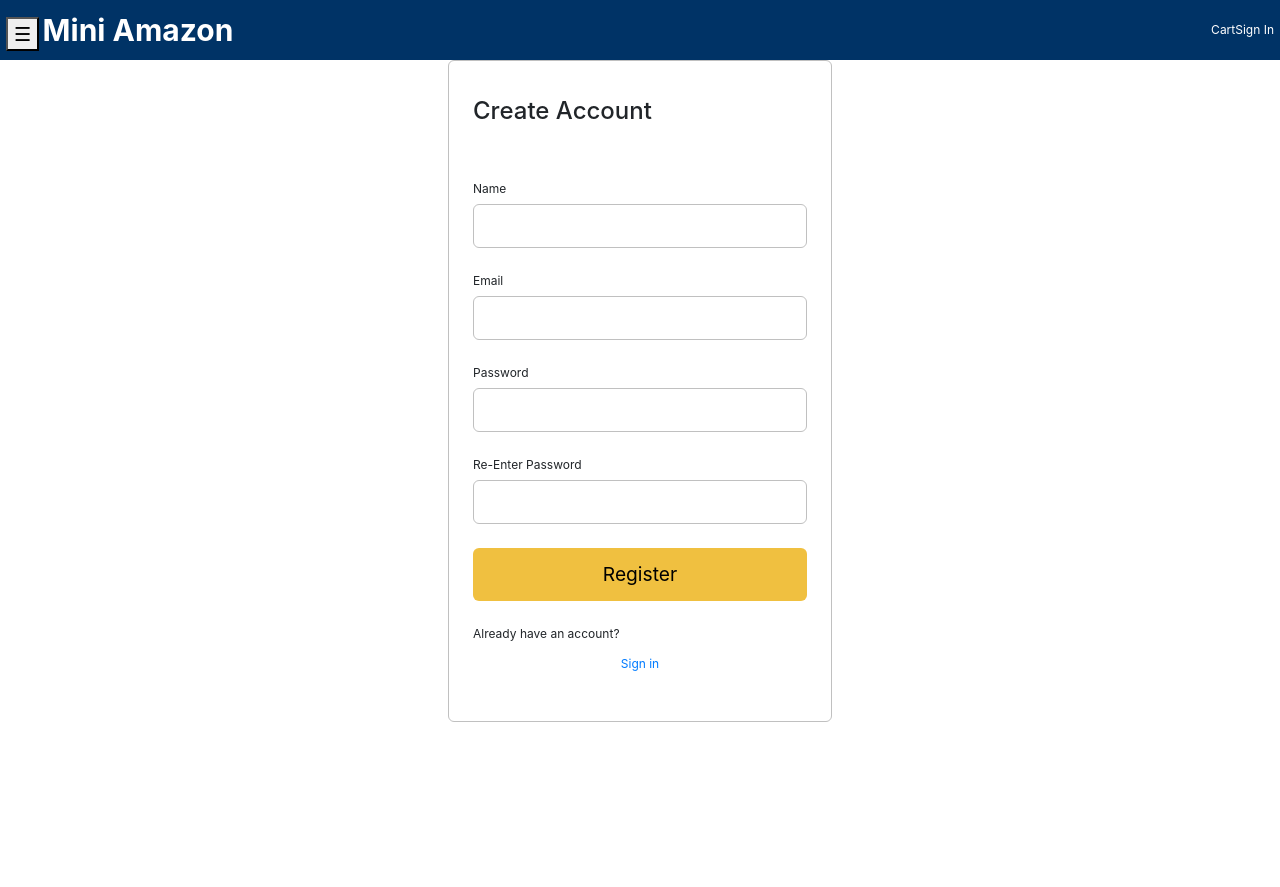
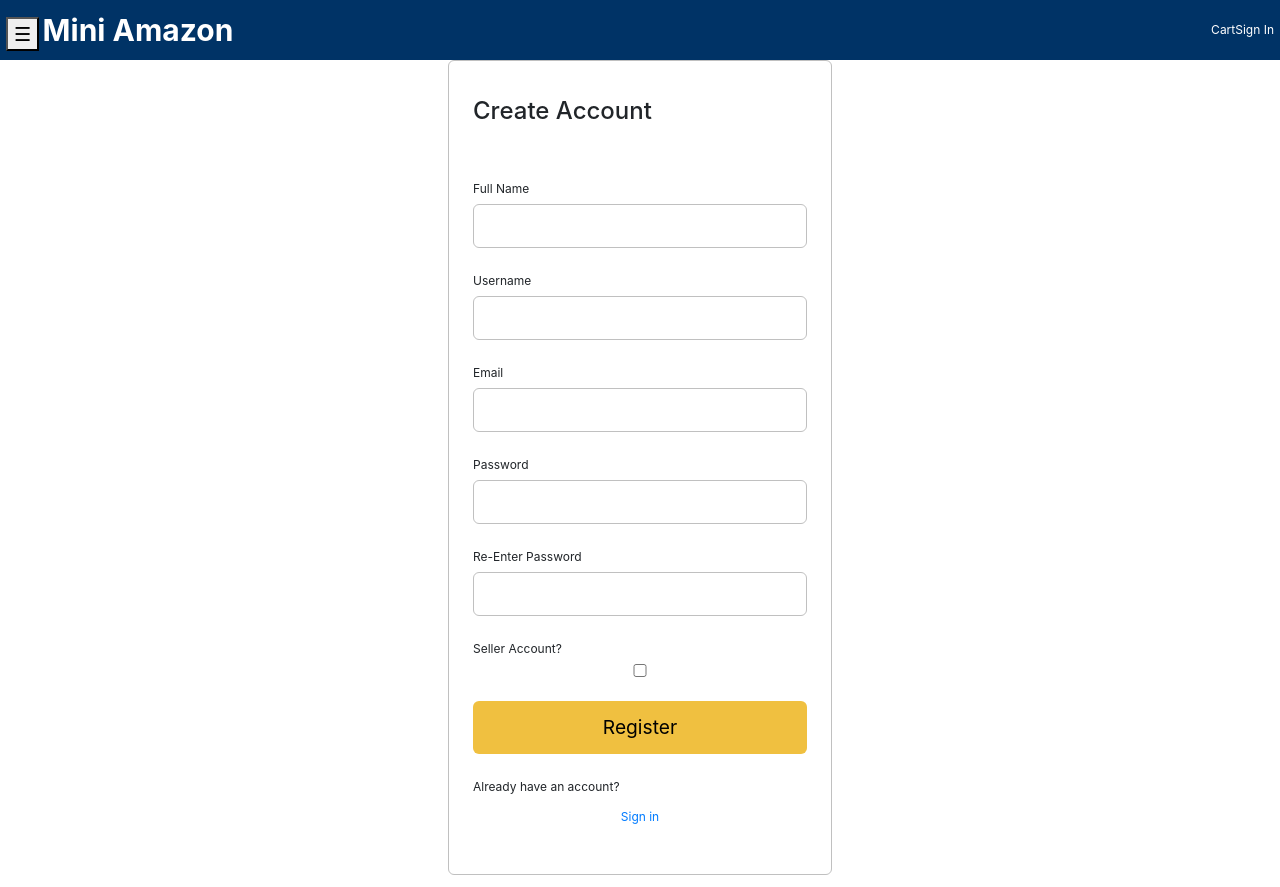
Before and after one commit to mjang01011/miniamazon-cs316, a React (Create React App) app in the folder mini-amazon/frontend/: page /register in a window 1280 px wide. Before the commit the page ends 800 px from the top, so only its background shows below. Built offline with nearby package versions, Linux system fonts and the light colour scheme; the HTML template or start-up script is replaced by a standard one.

Commit message:
registration page

```diff
--- a/mini-amazon/frontend/src/actions/userActions.js
+++ b/mini-amazon/frontend/src/actions/userActions.js
@@ -35,10 +35,10 @@ const signin = (email, password) => async (dispatch) => {
   }
 }
 
-const register = (name, email, password) => async (dispatch) => {
-  dispatch({ type: USER_REGISTER_REQUEST, payload: { name, email, password } });
+const register = (fullName, username, email, password, isSeller) => async (dispatch) => {
+  dispatch({ type: USER_REGISTER_REQUEST, payload: { fullName, username, email, password, isSeller } });
   try {
-    const { data } = await Axios.post("/api/users/register", { name, email, password });
+    const { data } = await Axios.post("/api/users/register", { fullName, username, email, password, isSeller });
     dispatch({ type: USER_REGISTER_SUCCESS, payload: data });
     Cookies.set('userInfo', JSON.stringify(data));
   } catch (error) {
--- a/mini-amazon/frontend/src/screens/RegisterScreen.js
+++ b/mini-amazon/frontend/src/screens/RegisterScreen.js
@@ -6,10 +6,12 @@ import { register } from '../actions/userActions';
 function RegisterScreen(props) {
 
 //get name, email, password
-  const [name, setName] = useState('');
+  const [fullName, setName] = useState('');
+  const [username, setUsername] = useState('');
   const [email, setEmail] = useState('');
   const [password, setPassword] = useState('');
   const [rePassword, setRePassword] = useState('');
+  const [isSeller, setSeller] = useState(undefined);
 
   const userRegister = useSelector(state => state.userRegister);
   const { loading, userInfo, error } = userRegister;
@@ -28,7 +30,7 @@ function RegisterScreen(props) {
 
   const submitHandler = (e) => {
     e.preventDefault(); //prevent refreshing of screen
-    dispatch(register(name, email, password)); //dispatch register action
+    dispatch(register(fullName, username, email, password, isSeller)); //dispatch register action
   }
   //registration form
   return <div className="form">
@@ -43,9 +45,16 @@ function RegisterScreen(props) {
         </li>
         <li>
           <label htmlFor="name">
-            Name
+            Full Name
           </label>
           <input type="name" name="name" id="name" onChange={(e) => setName(e.target.value)}>
+          </input>
+        </li>
+        <li>
+          <label htmlFor="username">
+            Username
+          </label>
+          <input type="username" name="username" id="username" onChange={(e) => setUsername(e.target.value)}>
           </input>
         </li>
         <li>
@@ -66,6 +75,11 @@ function RegisterScreen(props) {
           </input>
         </li>
         <li>
+          <label htmlFor="isSeller">Seller Account?</label>
+          <input type="checkbox" id="isSeller" name="isSeller" checked={isSeller} onChange={(e) => setSeller(e.target.checked)}>
+          </input>
+        </li>
+        <li>
           <button type="submit" className="button primary">Register</button>
         </li>
         <li>
```
Also changed, not shown: 1 other file (tests, documents, lock files or other folders).
